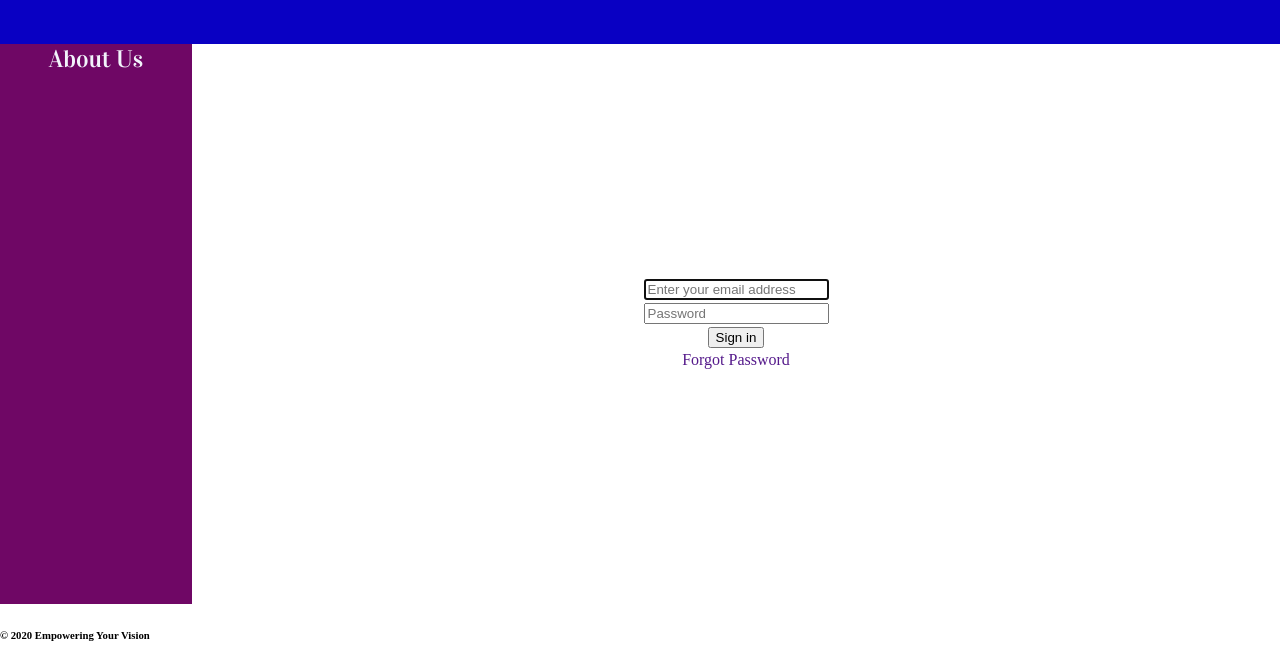
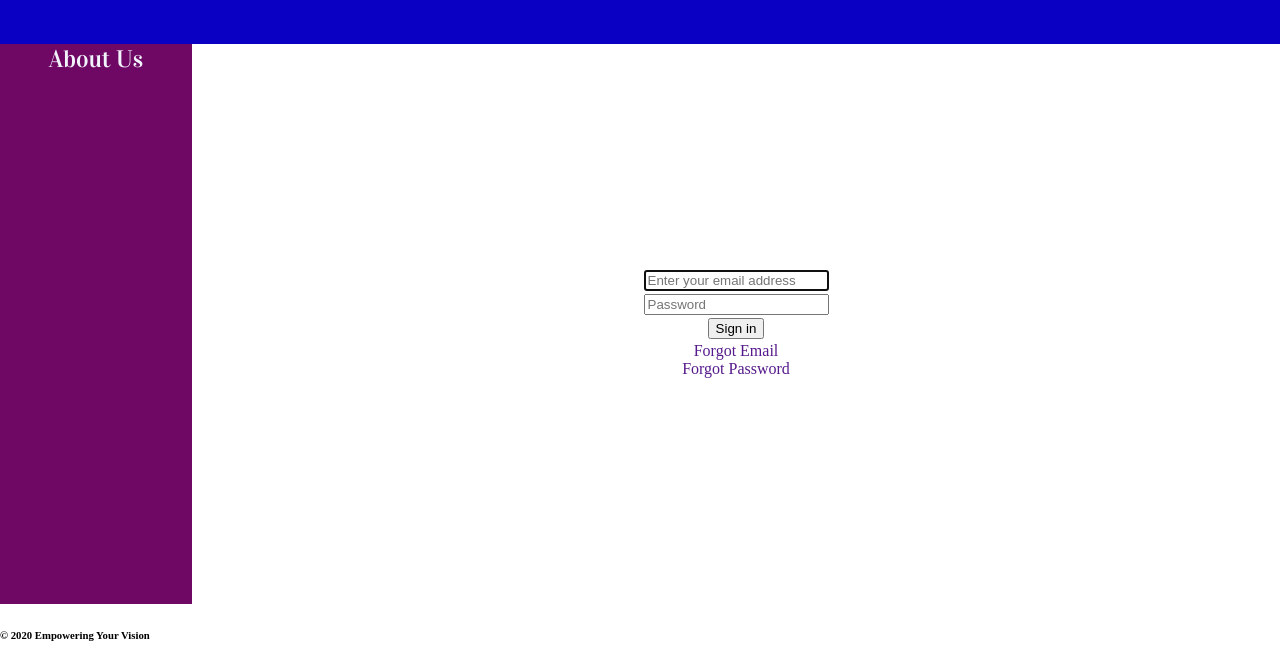
Before and after one commit to acaine03/Capstone, a website: page index.html in a window 1280 px wide. Shown: the part 196-862 px from the top of the page. Drawn offline with Linux system fonts and the light colour scheme; a web font is replaced by a local one.

Commit message:
Add forgot email link.

```diff
--- a/css/style.css
+++ b/css/style.css
@@ -98,10 +98,14 @@ a:hover {
     height: 1.5em;
 }
 
+.forgot-email {
+    font: "Vidaloka";
+    color: royalblue;
+}
+
 .forgot-password {
     font: "Vidaloka";
     color: royalblue;
-
 }
 
 .footer {
--- a/index.html
+++ b/index.html
@@ -46,6 +46,10 @@
             <button>Sign in</button>
         </div>
 
+        <div class="forgot-email">
+            <a href="">Forgot Email</a>
+        </div>
+
         <div class="forgot-password">
             <a href="">Forgot Password</a>
         </div>
```
